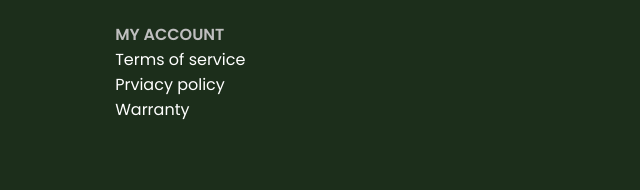
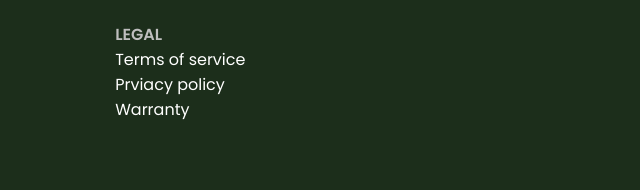
Before and after one commit to SoSoSammy/trek-mountain-bikes, a plain HTML site: page index.html in a window 1280 px wide. Shown: the part 4096-4286 px from the top of the page, 640-1280 px from the left. Drawn offline with Linux system fonts and the light colour scheme.

Commit message:
Change footer wording

```diff
--- a/index.html
+++ b/index.html
@@ -465,7 +465,7 @@
                     </div><!-- end .footer-column -->
 
                     <div class="footer-column">
-                        <h3>My Account</h3>
+                        <h3>Legal</h3>
                         <a href="#" class="link">Terms of service</a>
                         <a href="#" class="link">Prviacy policy</a>
                         <a href="#" class="link">Warranty</a>
```
